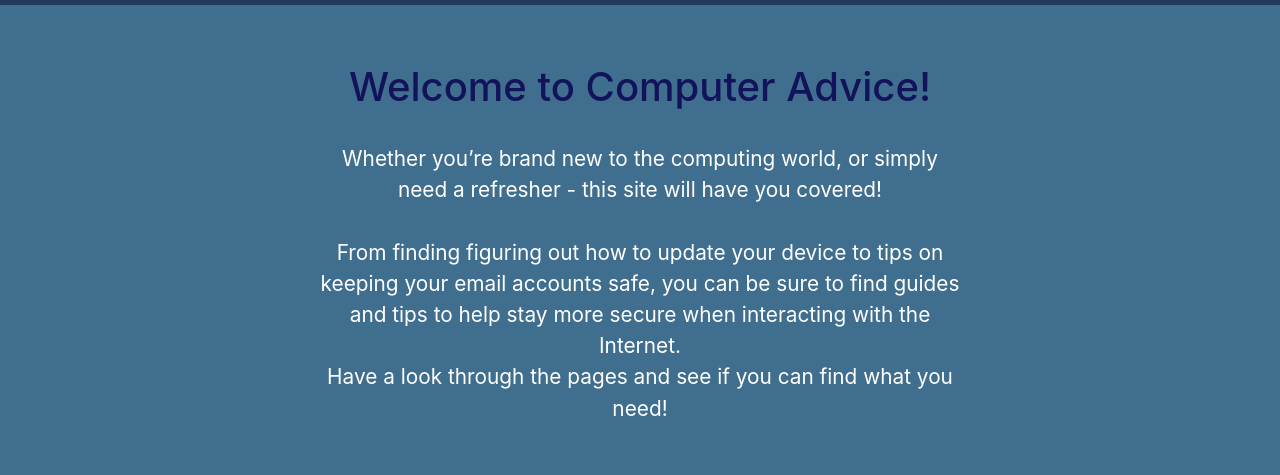
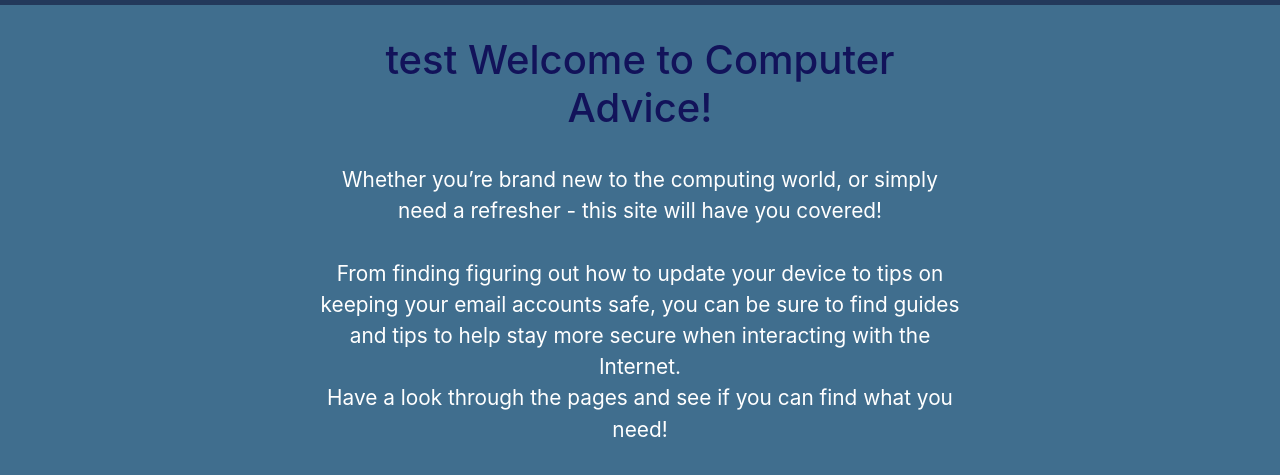
Before and after one commit to gillerz/DissertationSitePrototype, a plain HTML site: page index.html in a window 1280 px wide. Shown: the part 101-576 px from the top of the page. Drawn offline with nearby package versions, Linux system fonts and the light colour scheme.

Commit message:
test live

```diff
--- a/index.html
+++ b/index.html
@@ -38,7 +38,7 @@
 
         <div class="description">
             <br>
-            <h1>Welcome to Computer Advice!</h1>
+            <h1>test Welcome to Computer Advice!</h1>
             <br>
             <p>Whether you’re brand new to the computing world, or simply need a refresher - this site will have you covered!
                 <br><br>
```
